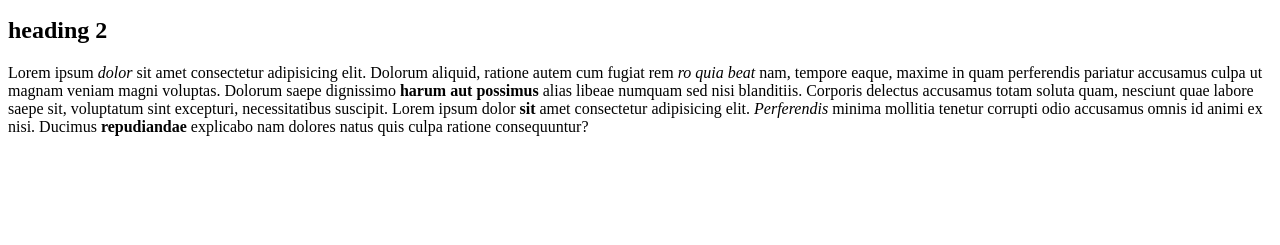
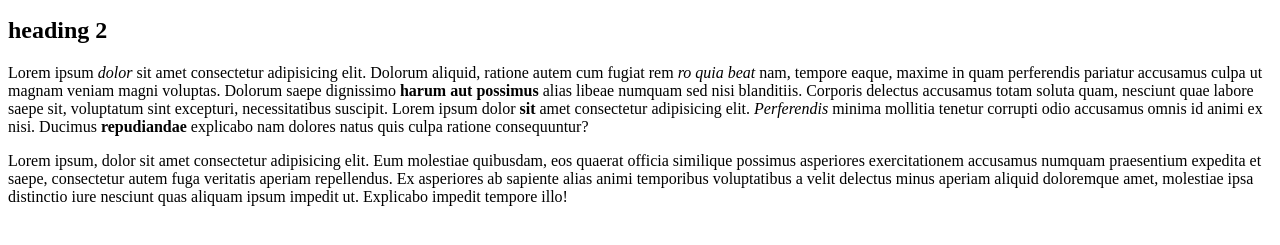
Before and after one commit to Fiyin22222/git_test, a plain HTML site: page index.html in a window 1280 px wide. Shown: the part 119-364 px from the top of the page. Drawn offline with Linux system fonts and the light colour scheme.

Commit message:
Edit index.html

```diff
--- a/index.html
+++ b/index.html
@@ -16,5 +16,9 @@
         Dolorum saepe dignissimo <strong>harum aut possimus</strong> alias libeae numquam sed nisi blanditiis. Corporis delectus  accusamus totam soluta quam, nesciunt quae labore saepe sit, voluptatum sint excepturi, necessitatibus suscipit.
         Lorem ipsum dolor <strong>sit</strong> amet consectetur adipisicing elit.<em> Perferendis</em> minima mollitia tenetur corrupti odio accusamus omnis id animi ex nisi. Ducimus <strong>repudiandae</strong> explicabo nam dolores natus quis culpa ratione consequuntur?
     </p>
+    <p>
+        Lorem ipsum, dolor sit amet consectetur adipisicing elit. Eum molestiae quibusdam, eos quaerat officia similique possimus asperiores exercitationem accusamus numquam praesentium expedita et saepe, consectetur autem fuga veritatis aperiam repellendus.
+        Ex asperiores ab sapiente alias animi temporibus voluptatibus a velit delectus minus aperiam aliquid doloremque amet, molestiae ipsa distinctio iure nesciunt quas aliquam ipsum impedit ut. Explicabo impedit tempore illo!
+    </p>
 </body>
 </html>
```
